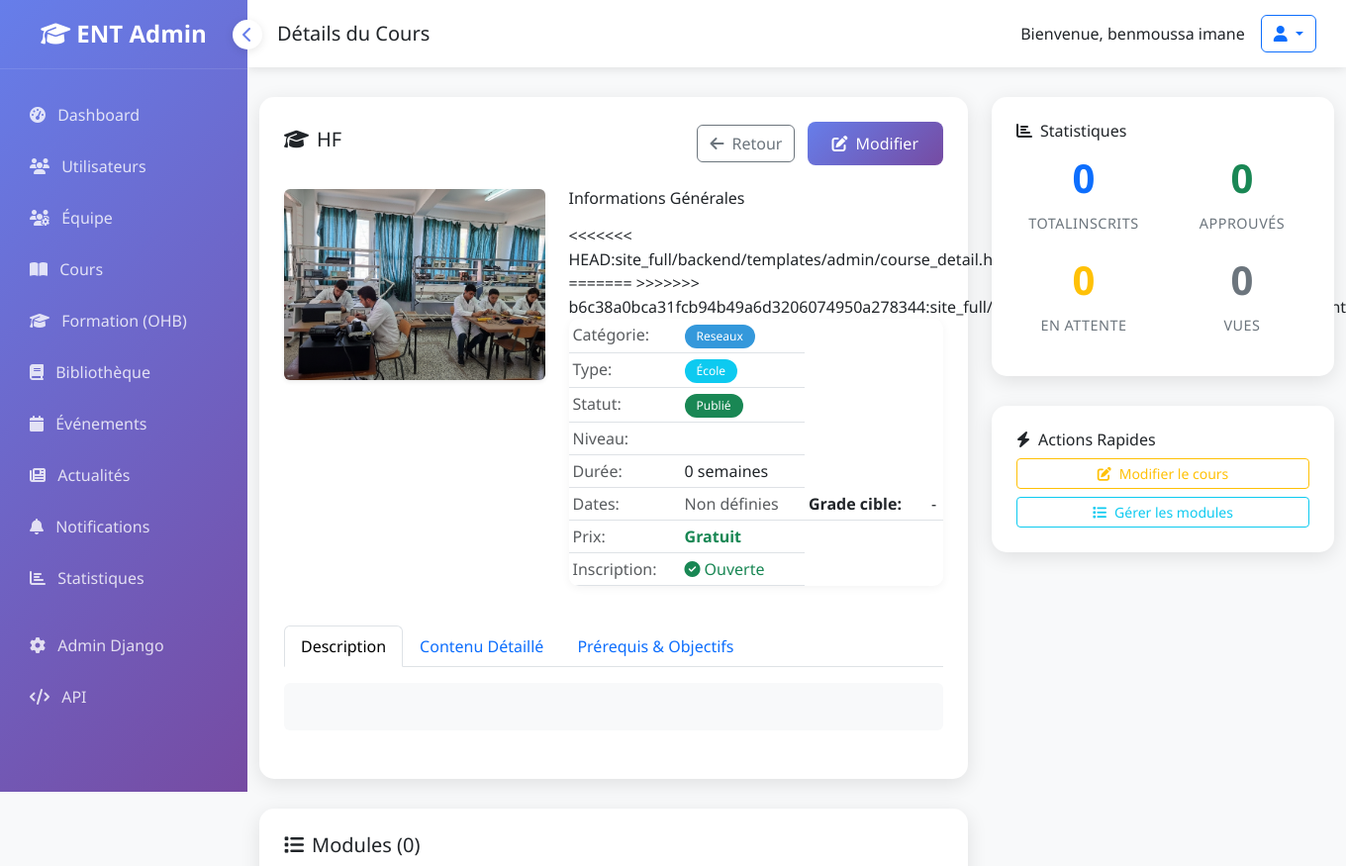
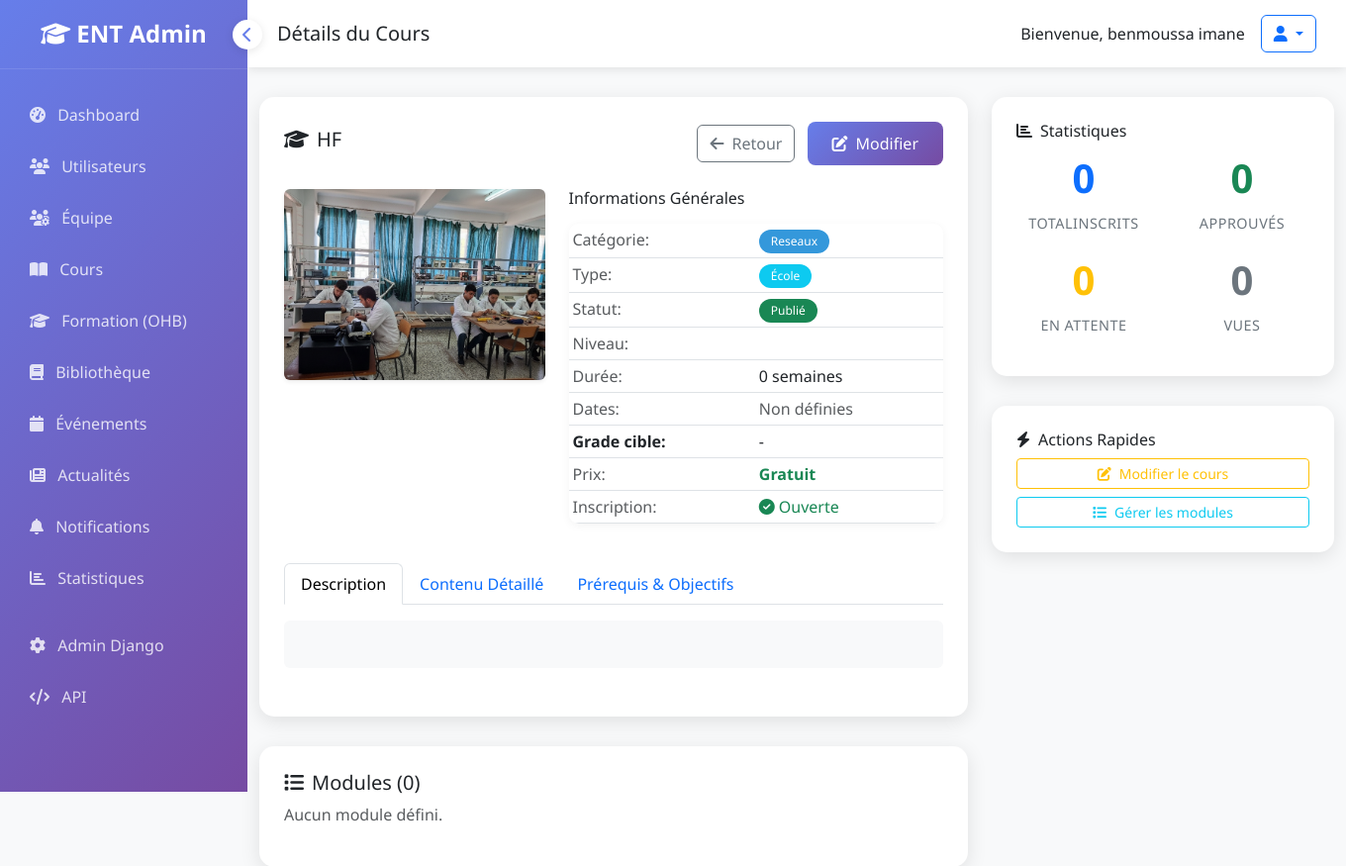
Before and after one commit to mourad88imane/sdeplyement, a Django app: page /dashboard/courses/1/ in a window 1360 px wide; the page is wider, and only the part inside the window is pictured. Shown: the top 875 px of that part at 99% size. Run offline with Django 4.2, Linux system fonts and the light colour scheme; a user stored in the database is signed in; data comes from the database, SQL or seed files in the repository; data that the repository does not hold is empty; parts of the project's set-up code (start-up, migrations or seed data) failed here and were passed over.

Commit message:
add courses

```diff
--- a/backend/courses/serializers.py
+++ b/backend/courses/serializers.py
@@ -29,6 +29,7 @@ class CourseListSerializer(serializers.ModelSerializer):
     level_display_ar = serializers.CharField(source='get_level_display_ar', read_only=True)
     grade_display_fr = serializers.SerializerMethodField()
     grade_display_ar = serializers.SerializerMethodField()
+    grade_display_en = serializers.SerializerMethodField()
     instructor_count = serializers.SerializerMethodField()
     module_count = serializers.SerializerMethodField()
     enrollment_count = serializers.SerializerMethodField()
@@ -40,7 +41,7 @@ class CourseListSerializer(serializers.ModelSerializer):
             'description_fr', 'description_ar', 'description_en',
             'category_name_fr', 'category_name_ar', 'category_icon',
             'level', 'level_display_fr', 'level_display_ar',
-            'grade', 'grade_display_fr', 'grade_display_ar',
+            'grade', 'grade_display_fr', 'grade_display_ar', 'grade_display_en',
             'image', 'pdf_file', 'registration_open',
             'start_date', 'end_date', 'featured', 'views_count',
             'instructor_count', 'module_count', 'enrollment_count',
--- a/backend/templates/dashboard/course_detail.html
+++ b/backend/templates/dashboard/course_detail.html
@@ -89,7 +89,6 @@
                             </td>
                         </tr>
                         <tr>
-<<<<<<< HEAD:site_full/backend/templates/admin/course_detail.html
                             <td class="text-muted">Dates:</td>
                             <td>
                                 {% if course.start_date %}
@@ -98,10 +97,10 @@
                                 <span class="text-muted font-italic">Non définies</span>
                                 {% endif %}
                             </td>
-=======
+                        </tr>
+                        <tr>
                             <td><strong>Grade cible:</strong></td>
                             <td>{% if course.grade %}{{ course.get_grade_display }}{% else %}-{% endif %}</td>
->>>>>>> b6c38a0bca31fcb94b49a6d3206074950a278344:site_full/backend/templates/dashboard/course_detail.html
                         </tr>
                         <tr>
                             <td class="text-muted">Prix:</td>
```
Also changed, not shown: backend/media/courses/images/logoent.jpg (added), backend/media/courses/images/logoent_QIN8Pji.jpg (added), backend/media/courses/images/logoent_dOPXjWU.jpg (added).
